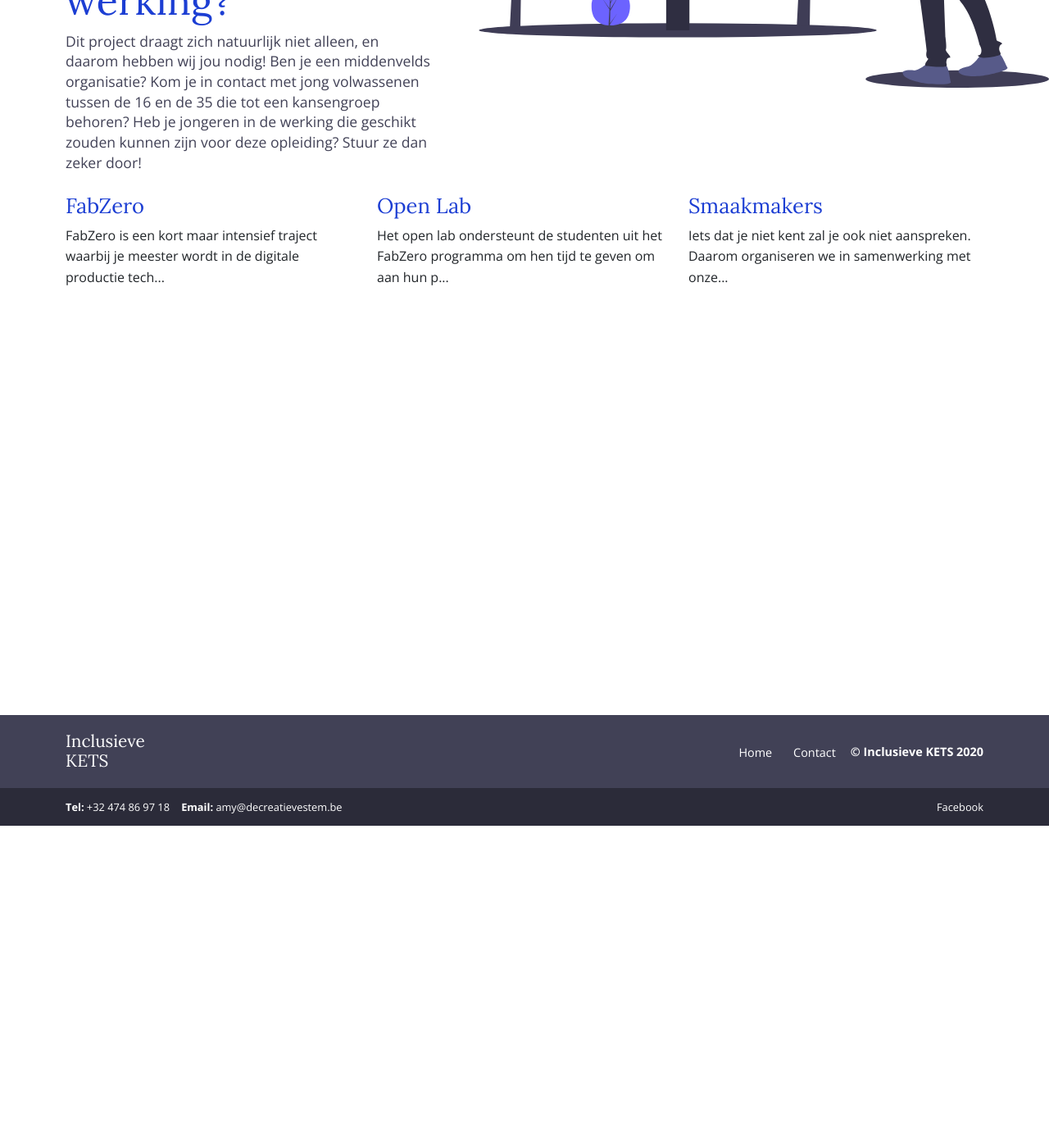
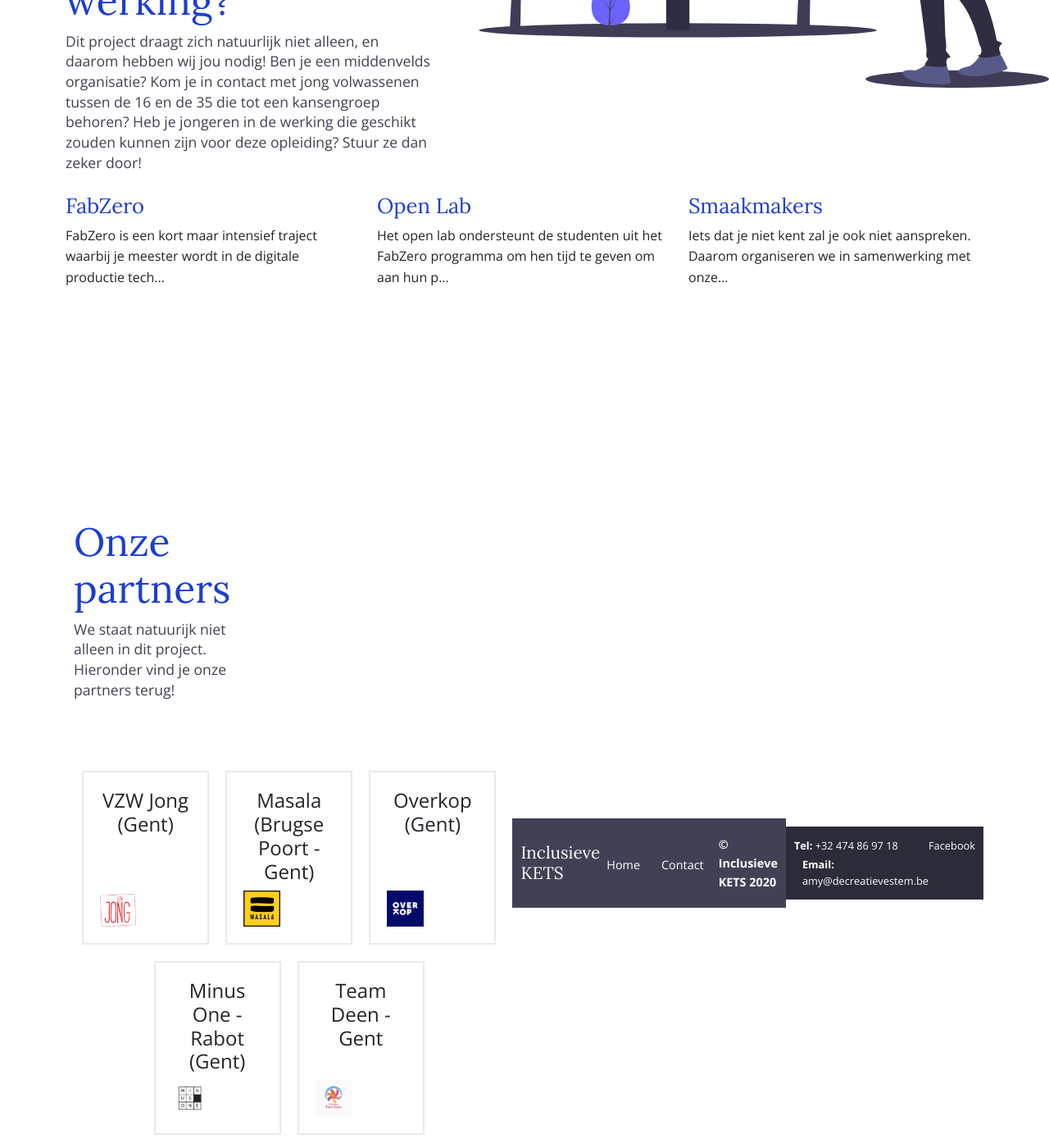
Before and after one commit to IngegnoMakerSpace/inclusievekets, a Jekyll site: the page built from services.html, in a window 1280 px wide and 1400 px high, scrolled down 393 px. Shown: the whole window at 82% size. Built offline with Jekyll 4.4.1, drawn with Linux system fonts in a browser that asks for light colours.

Commit message:
update partners

```diff
--- a/services.html
+++ b/services.html
@@ -17,8 +17,6 @@
   </div>
 </div>
 
-
-
 <div class="container pb-6">
   <div class="row">
     {% for service in site.services %}
@@ -34,4 +32,131 @@
     </div>
     {% endfor %}
   </div>
+
+    <div class="intro">
+    <div class="container pt-5 pb-5 pt-md-7 pb-md-7">
+  <div class="row justify-content-center">
+      <div class="col-12">
+        <h1>Onze partners</h1>
+        <p>
+          We staat natuurijk niet alleen in dit project. Hieronder vind je onze partners terug!
+        </p>
+
+          <div class="container pt-5 pb-5 pt-md-7 pb-md-7">
+  <div class="row justify-content-center">
+    <div class="col-12">
+
+    </div>
+          <div class="col-12 col-md-6 col-lg-4 mb-2">
+      <div class="feature">
+
+        <h2 class="feature-title">VZW Jong (Gent)</h2>
+        <div class="feature-content">
+          <p>
+              <a href="https://www.vzwjong.be/">
+              <img border="0" alt="vzwjong" src="/assets/images/partners/vzwjong.png" width="100" height="100">
+              </a>
+            </p>
+          </div>
+      </div>
+    </div>
+
+    <div class="col-12 col-md-6 col-lg-4 mb-2">
+      <div class="feature">
+
+        <h2 class="feature-title">Masala (Brugse Poort - Gent)</h2>
+        <div class="feature-content"> <p>
+              <a href="http://masalagent.be/">
+              <img border="0" alt="vzwjong" src="/assets/images/partners/masala.png" width="100" height="100">
+              </a>
+            </p></div>
+      </div>
+    </div>
+
+    <div class="col-12 col-md-6 col-lg-4 mb-2">
+      <div class="feature">
+
+        <h2 class="feature-title">Overkop (Gent)</h2>
+        <div class="feature-content">
+          <p>
+              <a href="https://overkop.be/huizen/overkop-gent">
+              <img border="0" alt="vzwjong" src="/assets/images/partners/overkop.png" width="100" height="100">
+              </a>
+            </p>
+          </div>
+      </div>
+    </div>
+
+      <div class="col-12 col-md-6 col-lg-4 mb-2">
+      <div class="feature">
+
+        <h2 class="feature-title">Minus One - Rabot (Gent)</h2>
+        <div class="feature-content">
+          <p>
+              <a href="https://www.minus-one.be/">
+              <img border="0" alt="vzwjong" src="/assets/images/partners/Minus-One.png" width="100" height="100">
+              </a>
+            </p>
+          </div>
+      </div>
+    </div>
+
+      <div class="col-12 col-md-6 col-lg-4 mb-2">
+      <div class="feature">
+
+        <h2 class="feature-title">Team Deen - Gent</h2>
+        <div class="feature-content">
+              <p>
+              <a href="">
+              <img border="0" alt="vzwjong" src="/assets/images/partners/teamdeen.jpg" width="100" height="100">
+              </a>
+            </p>
+            </div>
+      </div>
+    </div>
+
+
+
+       </div>
+      </div>
+    </div>
+  </div>
 </div>
+
+
+
+         <div class="footer-strip">
+  <div class="container">
+    <div class="row">
+      <div class="col-12">
+        <div class="footer">
+          <h3 class="footer-title">Inclusieve KETS</h3>
+          <ul class="footer-menu">
+            <li><a href="/">Home</a></li>
+            <li><a href="/contact">Contact</a></li>
+            <li class="copyright">© Inclusieve KETS 2020</li>
+          </ul>
+        </div>
+      </div>
+    </div>
+  </div>
+</div>
+  <div class="sub-footer-strip">
+  <div class="container">
+    <div class="row">
+      <div class="col-12">
+        <div class="sub-footer">
+          <ul>
+            <li><strong>Tel: </strong>+32 474 86 97 18</li>
+            <li><strong>Email: </strong><a href="mailto:amy@decreatievestem.be">
+                amy@decreatievestem.be</a></li>
+          </ul>
+          <ul>
+            <li><a href="https://www.facebook.com/IngegnoMakerSpace/">Facebook</a></li>
+          </ul>
+        </div>
+      </div>
+    </div>
+  </div>
+</div>
+  <script type="text/javascript" src="/assets/js/scripts.js"></script>
```
Also changed, not shown: assets/images/partners/Minus-One.png (added), assets/images/partners/masala.png (added), assets/images/partners/overkop.png (added), assets/images/partners/teamdeen.jpg (added), assets/images/partners/vzwjong.png (added).
